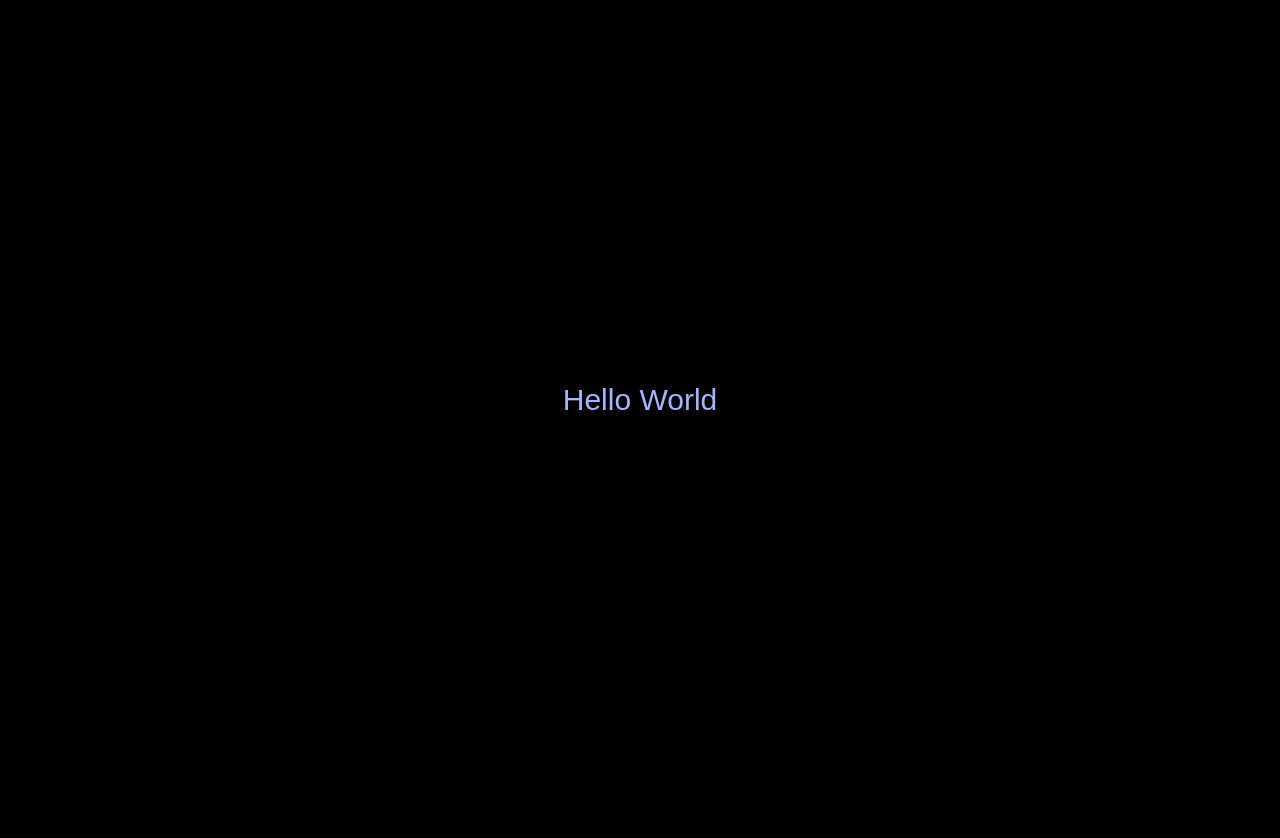
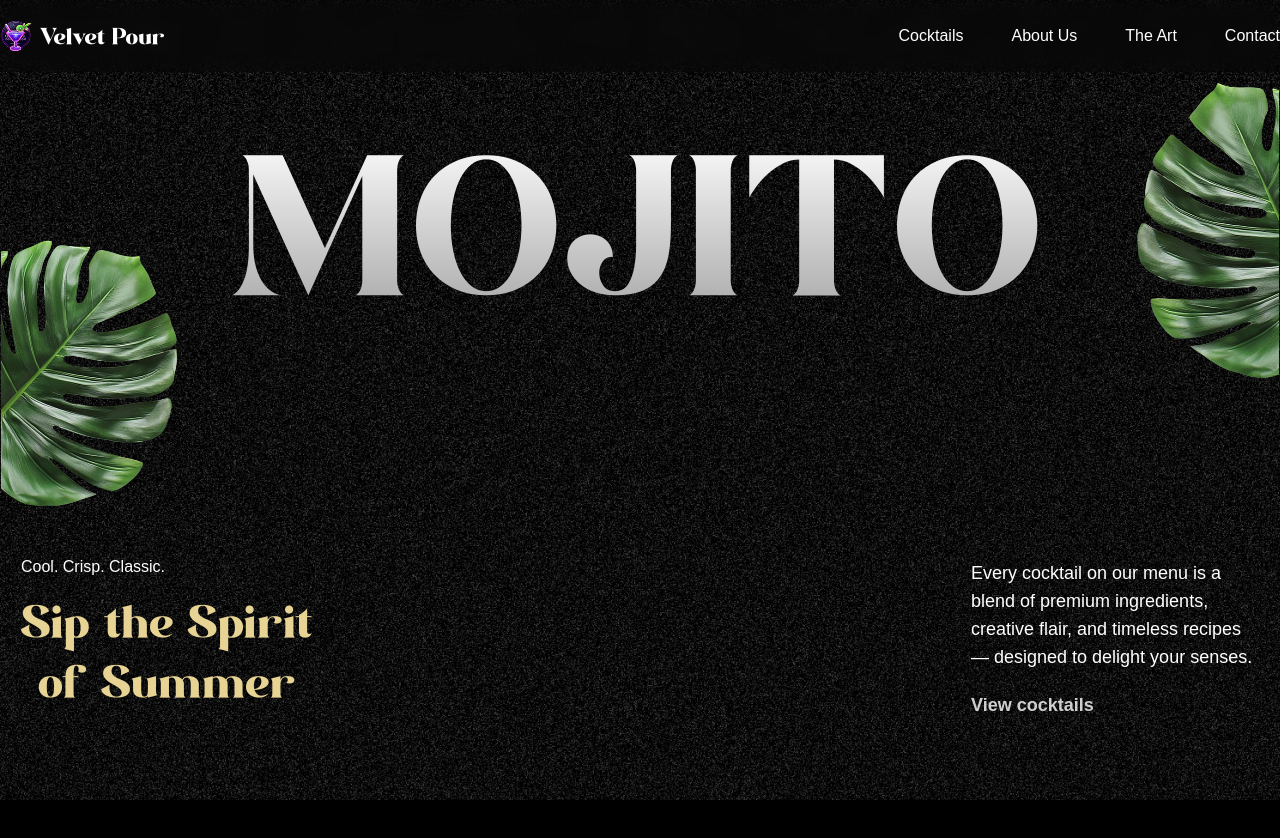
Before and after one commit to LeroibakiTeboho/jsm_gsap_landing, a React (Vite) app: page / in a window 1280 px wide. Shown: the top 838 px of the page. Before the commit the page ends 800 px from the top, so only its background shows below. Built offline with nearby package versions, Linux system fonts and the light colour scheme; a web font is replaced by a local one.

Commit message:
hero text and leafs animation

```diff
--- /dev/null
+++ b/constants/index.js
@@ -0,0 +1,183 @@
+const navLinks = [
+  {
+    id: "cocktails",
+    title: "Cocktails",
+  },
+  {
+    id: "about",
+    title: "About Us",
+  },
+  {
+    id: "work",
+    title: "The Art",
+  },
+  {
+    id: "contact",
+    title: "Contact",
+  },
+];
+
+const cocktailLists = [
+  {
+    name: "Chapel Hill Shiraz",
+    country: "AU",
+    detail: "Battle",
+    price: "$10",
+  },
+  {
+    name: "Caten Malbee",
+    country: "AU",
+    detail: "Battle",
+    price: "$49",
+  },
+  {
+    name: "Rhino Pale Ale",
+    country: "CA",
+    detail: "750 ml",
+    price: "$20",
+  },
+  {
+    name: "Irish Guinness",
+    country: "IE",
+    detail: "600 ml",
+    price: "$29",
+  },
+];
+
+const mockTailLists = [
+  {
+    name: "Tropical Bloom",
+    country: "US",
+    detail: "Battle",
+    price: "$10",
+  },
+  {
+    name: "Passionfruit Mint",
+    country: "US",
+    detail: "Battle",
+    price: "$49",
+  },
+  {
+    name: "Citrus Glow",
+    country: "CA",
+    detail: "750 ml",
+    price: "$20",
+  },
+  {
+    name: "Lavender Fizz",
+    country: "IE",
+    detail: "600 ml",
+    price: "$29",
+  },
+];
+
+const profileLists = [
+  {
+    imgPath: "/images/profile1.png",
+  },
+  {
+    imgPath: "/images/profile2.png",
+  },
+  {
+    imgPath: "/images/profile3.png",
+  },
+  {
+    imgPath: "/images/profile4.png",
+  },
+];
+
+const featureLists = [
+  "Perfectly balanced blends",
+  "Garnished to perfection",
+  "Ice-cold every time",
+  "Expertly shaken & stirred",
+];
+
+const goodLists = [
+  "Handpicked ingredients",
+  "Signature techniques",
+  "Bartending artistry in action",
+  "Freshly muddled flavors",
+];
+
+const storeInfo = {
+  heading: "Where to Find Us",
+  address: "456, Raq Blvd. #404, Los Angeles, CA 90210",
+  contact: {
+    phone: "(555) 987-6543",
+    email: "hello@jsmcocktail.com",
+  },
+};
+
+const openingHours = [
+  { day: "Mon–Thu", time: "11:00am – 12am" },
+  { day: "Fri", time: "11:00am – 2am" },
+  { day: "Sat", time: "9:00am – 2am" },
+  { day: "Sun", time: "9:00am – 1am" },
+];
+
+const socials = [
+  {
+    name: "Instagram",
+    icon: "/images/insta.png",
+    url: "#",
+  },
+  {
+    name: "X (Twitter)",
+    icon: "/images/x.png",
+    url: "#",
+  },
+  {
+    name: "Facebook",
+    icon: "/images/fb.png",
+    url: "#",
+  },
+];
+
+const allCocktails = [
+  {
+    id: 1,
+    name: "Classic Mojito",
+    image: "/images/drink1.png",
+    title: "Simple Ingredients, Bold Flavor",
+    description:
+      "Made with tequila, lime juice, and orange liqueur, the Margarita is easy to make and full of character. Add a salted rim for the perfect drink on summer nights.",
+  },
+  {
+    id: 2,
+    name: "Raspberry Mojito",
+    image: "/images/drink2.png",
+    title: "A Zesty Classic That Never Fails",
+    description:
+      "The Margarita is a classic that balances tangy lime, smooth tequila, and a touch of sweetness. Shaken, frozen, or on the rocks—it’s always crisp & refreshing.",
+  },
+  {
+    id: 3,
+    name: "Violet Breeze",
+    image: "/images/drink3.png",
+    title: "Simple Ingredients, Bold Flavor",
+    description:
+      "Made with tequila, lime juice, and orange liqueur, the Margarita is easy to make and full of character. Add a salted rim for the perfect drink on summer nights.",
+  },
+  {
+    id: 4,
+    name: "Curacao Mojito",
+    image: "/images/drink4.png",
+    title: "Crafted With Care, Poured With Love",
+    description:
+      "Each cocktail is made with fresh ingredients and a passion for perfecting every pour, whether you're celebrating or simply relaxing.",
+  },
+];
+
+export {
+  navLinks,
+  cocktailLists,
+  mockTailLists,
+  profileLists,
+  featureLists,
+  goodLists,
+  openingHours,
+  storeInfo,
+  socials,
+  allCocktails,
+};
--- a/index.html
+++ b/index.html
@@ -2,7 +2,7 @@
 <html lang="en">
   <head>
     <meta charset="UTF-8" />
-    <link rel="icon" type="image/svg+xml" href="/favicon.svg" />
+    <link rel="icon" type="image/svg+xml" href="/images/logo.png" />
     <meta name="viewport" content="width=device-width, initial-scale=1.0" />
     <title>jsm_gsap_landing</title>
   </head>
--- a/src/App.jsx
+++ b/src/App.jsx
@@ -1,14 +1,20 @@
-import React from "react";
 import gsap from "gsap";
 import { ScrollTrigger, SplitText } from "gsap/all";
+import Navbar from "./components/Navbar";
+import Hero from "./components/Hero";
+
 
 gsap.registerPlugin(ScrollTrigger, SplitText);
 
 const App = () => {
   return (
-    <div className="flex-center h-screen">
-      <h1 className="text-3xl text-indigo-300">Hello World</h1>
-    </div>
+    <main>
+      <Navbar />
+      <Hero />
+      <div className="h-dvh bg-black">
+
+      </div>
+    </main>
   );
 };
 
--- /dev/null
+++ b/src/components/Hero.jsx
@@ -0,0 +1,81 @@
+import { useGSAP } from "@gsap/react";
+import gsap from "gsap";
+import { SplitText } from "gsap/all";
+
+const Hero = () => {
+  useGSAP(() => {
+    const heroSplit = new SplitText(".title", { type: "chars, words" });
+    const paragraphSplit = new SplitText(".subtitle", { type: "lines" });
+
+    heroSplit.chars.forEach((char) => char.classList.add("text-gradient"));
+
+    gsap.from(heroSplit.chars, {
+      yPercent: 100,
+      duration: 1.8,
+      ease: "expo.out",
+      stagger: 0.06,
+    });
+
+    gsap.from(paragraphSplit.lines, {
+      opacity: 0,
+      yPercent: 100,
+      duration: 1.8,
+      ease: "expo.out",
+      stagger: 0.06,
+      delay: 1,
+    });
+
+    gsap
+      .timeline({
+        scrollTrigger: {
+          trigger: "#hero",
+          start: "top top",
+          end: "bottom top",
+          scrub: true,
+        },
+      })
+      .to(".right-leaf", { x: 50, y: 200 },  0)
+      .to(".left-leaf", { x: -50, y: -200}, 0);
+  }, []);
+
+  return (
+    <section id="hero" className="noisy">
+      <h1 className="title">MOJITO</h1>
+
+      {/* leaf section */}
+      <img
+        src="/images/hero-left-leaf.png"
+        alt="left-leaf"
+        className="left-leaf"
+      />
+      <img
+        src="/images/hero-right-leaf.png"
+        alt="right-leaf"
+        className="right-leaf"
+      />
+
+      {/* content section */}
+      <div className="body">
+        <div className="content">
+          <div className="space-y-5 hidden md:block">
+            <p>Cool. Crisp. Classic.</p>
+            <p className="subtitle">
+              Sip the Spirit <br /> of Summer
+            </p>
+          </div>
+
+          <div className="view-cocktails">
+            <p className="subtitle">
+              Every cocktail on our menu is a blend of premium ingredients,
+              creative flair, and timeless recipes — designed to delight your
+              senses.
+            </p>
+            <a href="#cocktails">View cocktails</a>
+          </div>
+        </div>
+      </div>
+    </section>
+  );
+};
+
+export default Hero;
--- /dev/null
+++ b/src/components/Navbar.jsx
@@ -0,0 +1,46 @@
+import { useGSAP } from "@gsap/react";
+import { navLinks } from "../../constants";
+import gsap from "gsap";
+
+const Navbar = () => {
+  useGSAP(() => {
+    const navTween = gsap.timeline({
+      scrollTrigger: {
+        trigger: "nav",
+        start: "bottom top",
+      },
+    });
+
+    navTween.fromTo(
+      "nav",
+      { backgroundColor: "transparent" },
+      {
+        backgroundColor: "#00000050",
+        backdropFilter: "blur(10px)",
+        duration: 1,
+        ease: "power1.inOut",
+      },
+    );
+  });
+
+  return (
+    <nav>
+      <div>
+        <a href="#home" className="flex items-center gap-2">
+          <img src="/images/logo.png" alt="logo" />
+          <p>Velvet Pour</p>
+        </a>
+
+        <ul>
+          {navLinks.map((link) => (
+            <li key={link.id}>
+              <a href={`#${link.id}`}>{link.title}</a>
+            </li>
+          ))}
+        </ul>
+      </div>
+    </nav>
+  );
+};
+
+export default Navbar;
```
